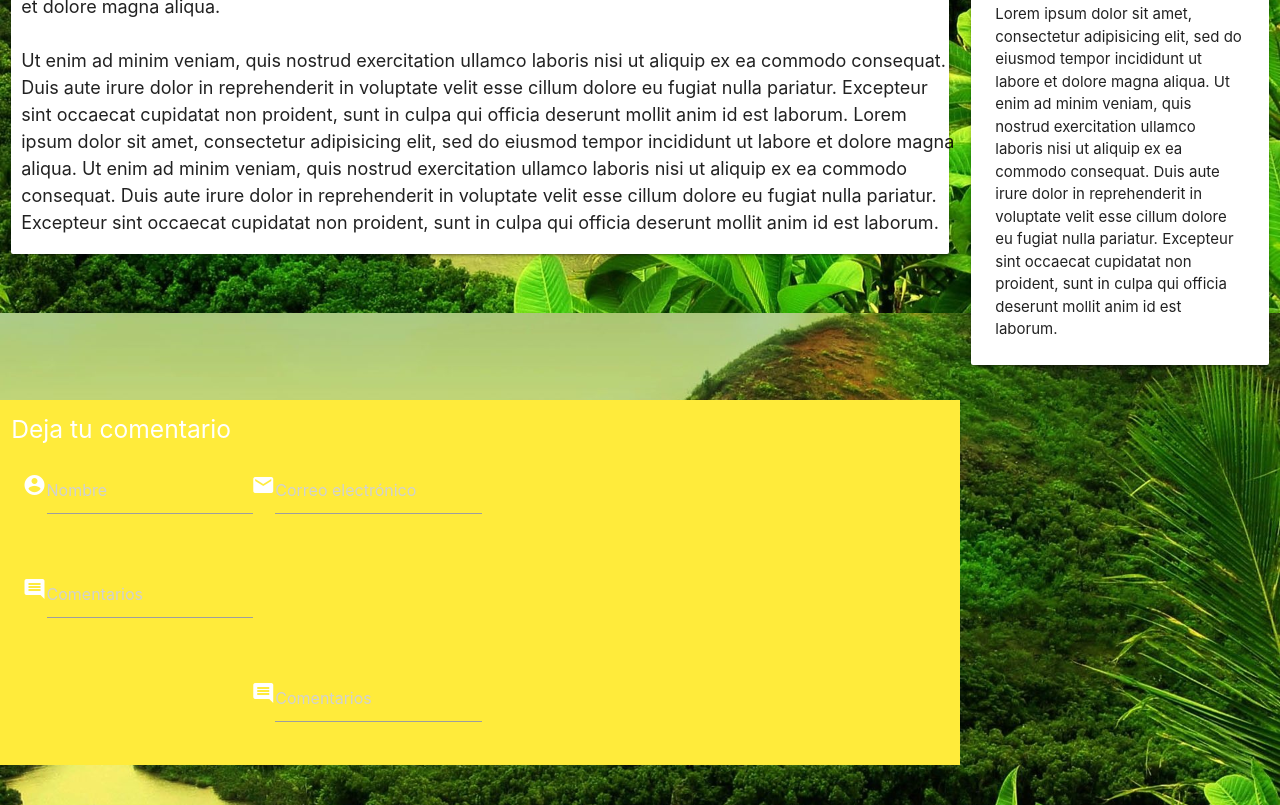
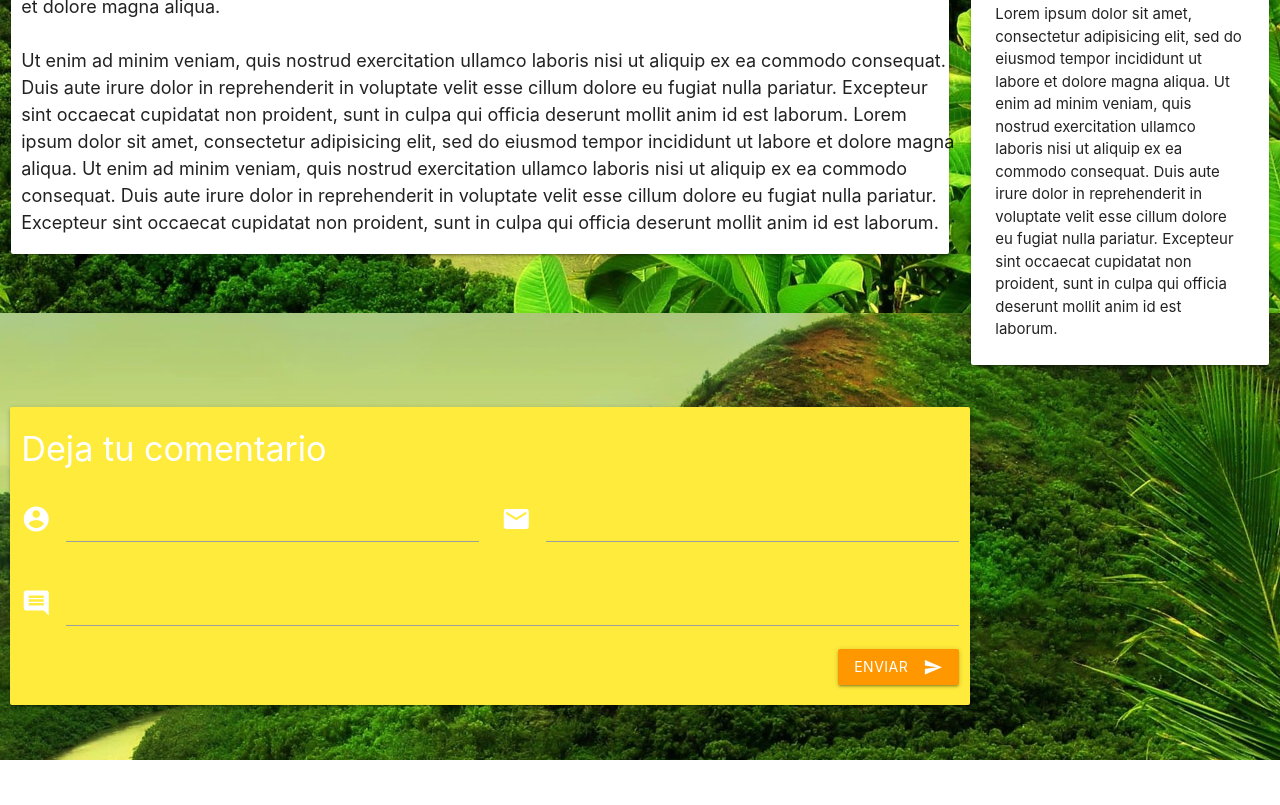
Before and after one commit to Oscaraul/FRAMEWORKS, a plain HTML site: page INDEX.html in a window 1280 px wide. Shown: the part 1287-2092 px from the top of the page. After the commit the page ends 2047 px from the top, so only its background shows below. Drawn offline with nearby package versions, Linux system fonts and the light colour scheme.

Commit message:
version7

```diff
--- a/INDEX.html
+++ b/INDEX.html
@@ -94,34 +94,29 @@
         </div>
       </div>
       <div class="row">
-        <div class="container col l9 #ffeb3b yellow white-text">
+        <div class="card Comentarios #ffeb3b yellow white-text col s9" style="margin-left:10px;">
+          <h4 class="white-text">Deja tu comentario</h5>
+          <form action="index.html">
             <div class="row">
-              <div class="col l6">
-                <h5 class="white-text">Deja tu comentario</h5>
-                <div class="input-field col s6">
-                  <i class="material-icons">account_circle<input placeholder="Nombre" type="text" class="validate"></i>
-                </div>
-                <div class="input-field col s6">
-                  <i class="material-icons">email<input placeholder="Correo electrónico" type="text" class="validate"></i>
-                </div>
+              <div class="input-field col m6 s12">
+                <i class="material-icons prefix">account_circle</i>
+                <input id="Nombre" type="text" class="validate" required>
+              </div>
+              <div class="input-field col m6 s12">
+                <i class="material-icons prefix">email</i>
+                <input id="Correo" type="text" class="validate" required>
+              </div>
+              <div class="input-field col s12">
+                <i class="material-icons prefix">comment</i>
+                <input id="comentario" type="text" class="validate" required>
+              </div>
+              <div class="col s12">
+                <button class="btn waves-effect waves-light right orange"type="submit" name="action">Enviar
+                <i class="material-icons right">send</i></button>
               </div>
             </div>
-            <div class="row">
-              <div class="col l6">
-                <div class="input-field col s6">
-                  <i class="material-icons">comment<input placeholder="Comentarios" type="text" class="validate">
-                </div></i>
-              </div>
-            </div>
-            <div class="row">
-              <div class="col l6">
-                <div class="input-field col s6 right">
-                  <i class="material-icons">comment<input placeholder="Comentarios" type="text" class="validate">
-                </div></i>
-              </div>
-            </div>
-
-          </div>
+          </form>
+        </div>
 
       </div>
     </div>
```
